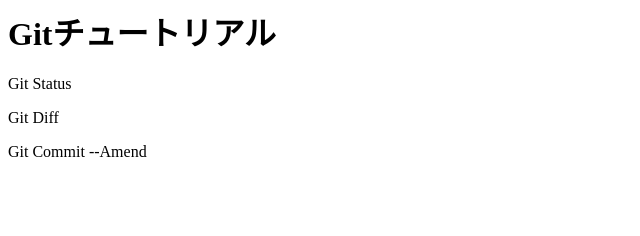
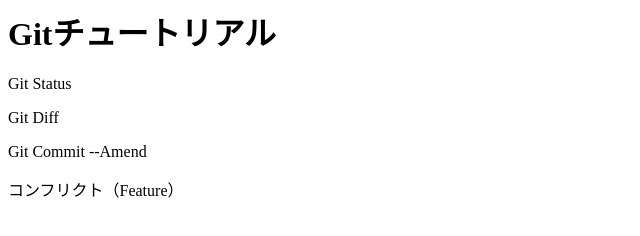
Before and after one commit to Aki-k30/git_tutorial, a plain HTML site: page index.html in a window 1280 px wide. Shown: the whole page, without its empty margins (0-640 px from the left). Drawn offline with Linux system fonts and the light colour scheme.

Commit message:
コンフリクト（Feature）を追記

```diff
--- a/index.html
+++ b/index.html
@@ -3,3 +3,5 @@
 
 <p>Git Diff</p>
 <p>Git Commit --Amend</p>
+
+<p>コンフリクト（Feature）</p>
```
